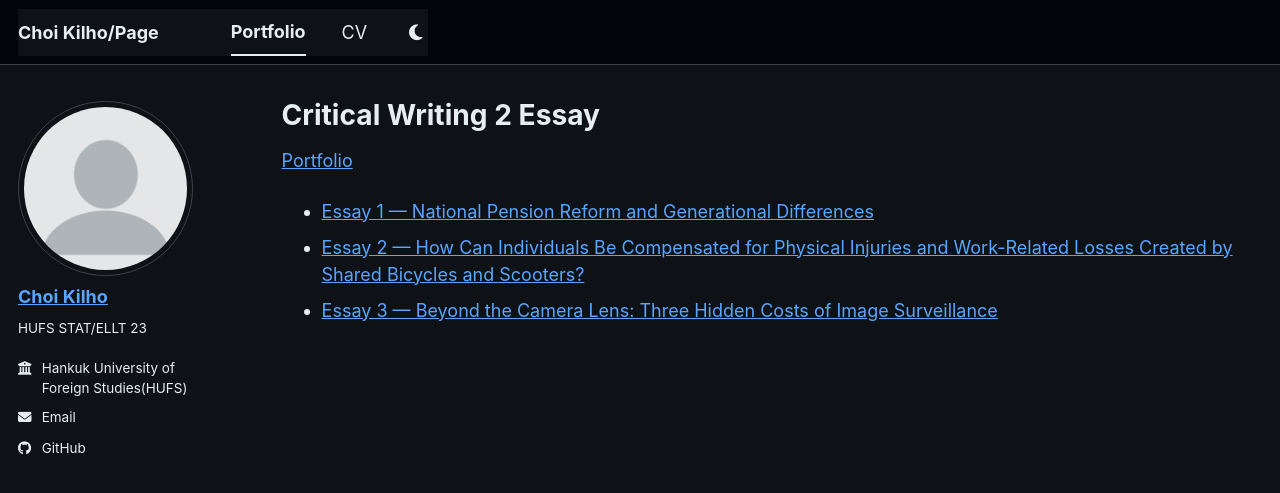
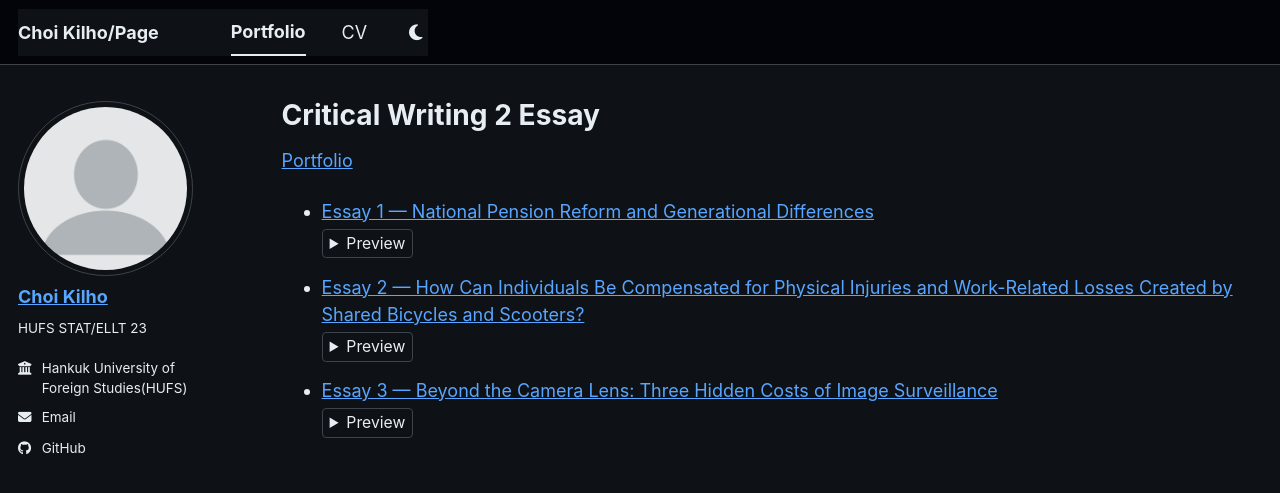
Before and after one commit to kilarc/kilarc.github.io, a Jekyll site: the page built from _portfolio/2026/cw2.html, in a window 1280 px wide. Shown: the top 493 px of the page. Built offline with Jekyll 4.4.1, drawn with Linux system fonts in a browser that asks for light colours; a script bundle is joined from its source files by our own code; a style sheet for code colours, icons or effects is not loaded.

Commit message:
Add collapsible previews to the CW2 essay list

```diff
--- a/_portfolio/2026/cw2.html
+++ b/_portfolio/2026/cw2.html
@@ -13,8 +13,17 @@ author_profile: true
 <p><a href="{{ '/portfolio/' | relative_url }}">Portfolio</a></p>
 
 {% assign essays = site.pages | where_exp: 'essay', 'essay.cw2_essay' | sort: 'cw2_essay' %}
-<ul>
+<ul class="cw2-essay-list">
   {% for essay in essays %}
-    <li><a href="{{ essay.url | relative_url }}">Essay {{ essay.cw2_essay }} — {{ essay.title | escape }}</a></li>
+    <li>
+      <a href="{{ essay.url | relative_url }}">Essay {{ essay.cw2_essay }} — {{ essay.title | escape }}</a>
+      {% assign preview = essay.cw2_preview | default: '' | strip %}
+      {% if preview != '' %}
+        <details class="cw2-preview">
+          <summary>Preview</summary>
+          <p>{{ preview | escape }}</p>
+        </details>
+      {% endif %}
+    </li>
   {% endfor %}
 </ul>
--- a/_sass/layout/_cw2.scss
+++ b/_sass/layout/_cw2.scss
@@ -30,3 +30,37 @@
     }
   }
 }
+.cw2-essay-list {
+  > li {
+    margin-bottom: 0.85em;
+  }
+}
+
+.cw2-preview {
+  margin-top: 0.25em;
+
+  > summary {
+    width: fit-content;
+    padding: 0.12em 0.45em;
+    border: 1px solid var(--global-border-color);
+    border-radius: $border-radius;
+    color: var(--global-text-color);
+    font-size: 0.875rem;
+    cursor: pointer;
+
+    &:hover {
+      color: var(--global-link-color-hover);
+    }
+
+    &:focus-visible {
+      outline: 2px solid var(--global-link-color);
+      outline-offset: 2px;
+    }
+  }
+
+  > p {
+    margin: 0.45em 0 0;
+    max-width: 70ch;
+    font-size: 0.9em;
+  }
+}
```
Also changed, not shown: _pages/cw2/essay-1.md (+4 -0 lines), _pages/cw2/essay-2.md (+4 -0 lines), _pages/cw2/essay-3.md (+4 -0 lines).
